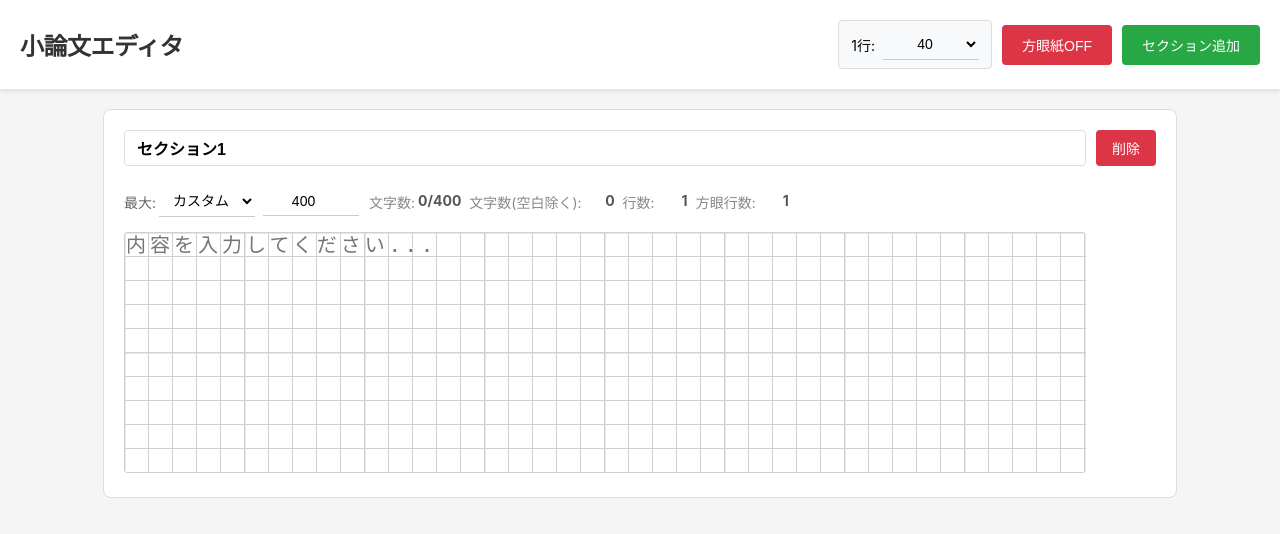
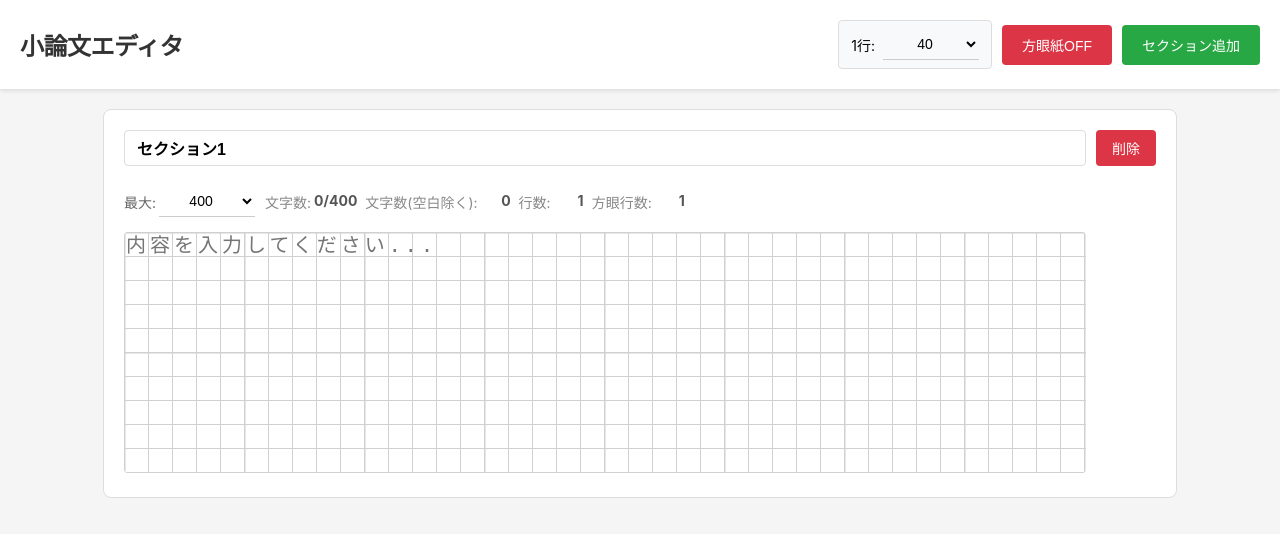
Before and after one commit to 118thmobius/grid-writer, a React (Vite) app: page / in a window 1280 px wide. Shown: the top 534 px of the page. Built offline with nearby package versions, Linux system fonts and the light colour scheme.

Commit message:
fix default limits of character in sections

```diff
--- a/src/components/Section.tsx
+++ b/src/components/Section.tsx
@@ -17,7 +17,7 @@ const Section = ({ id, title, gridMode, charsPerLine, onDelete, onTitleChange }:
   const [isComposing, setIsComposing] = useState(false);
   const [maxChars, setMaxChars] = useState(400);
   const [cursorPosition, setCursorPosition] = useState(0);
-  const [isCustomMode, setIsCustomMode] = useState(true);
+  const [isCustomMode, setIsCustomMode] = useState(false);
   const textareaRef = useRef<HTMLTextAreaElement>(null);
 
   const updateCursorPosition = () => {
```
